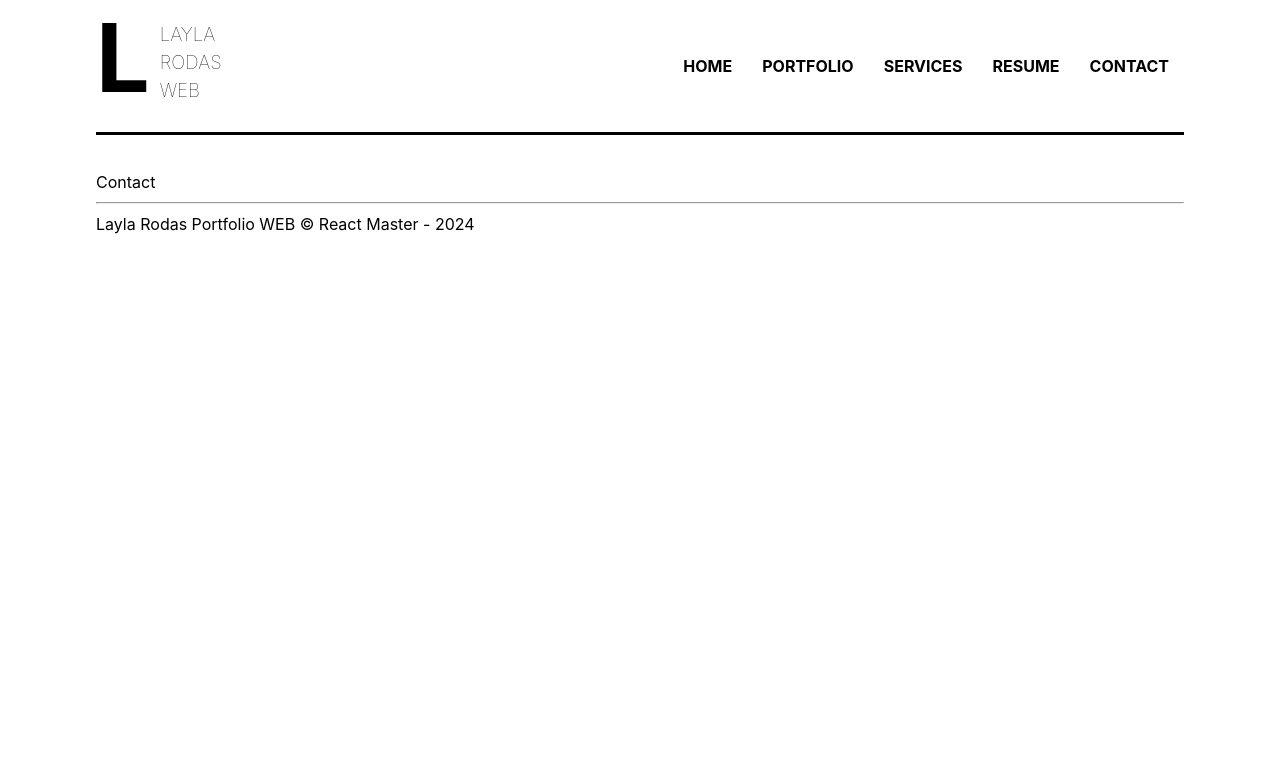
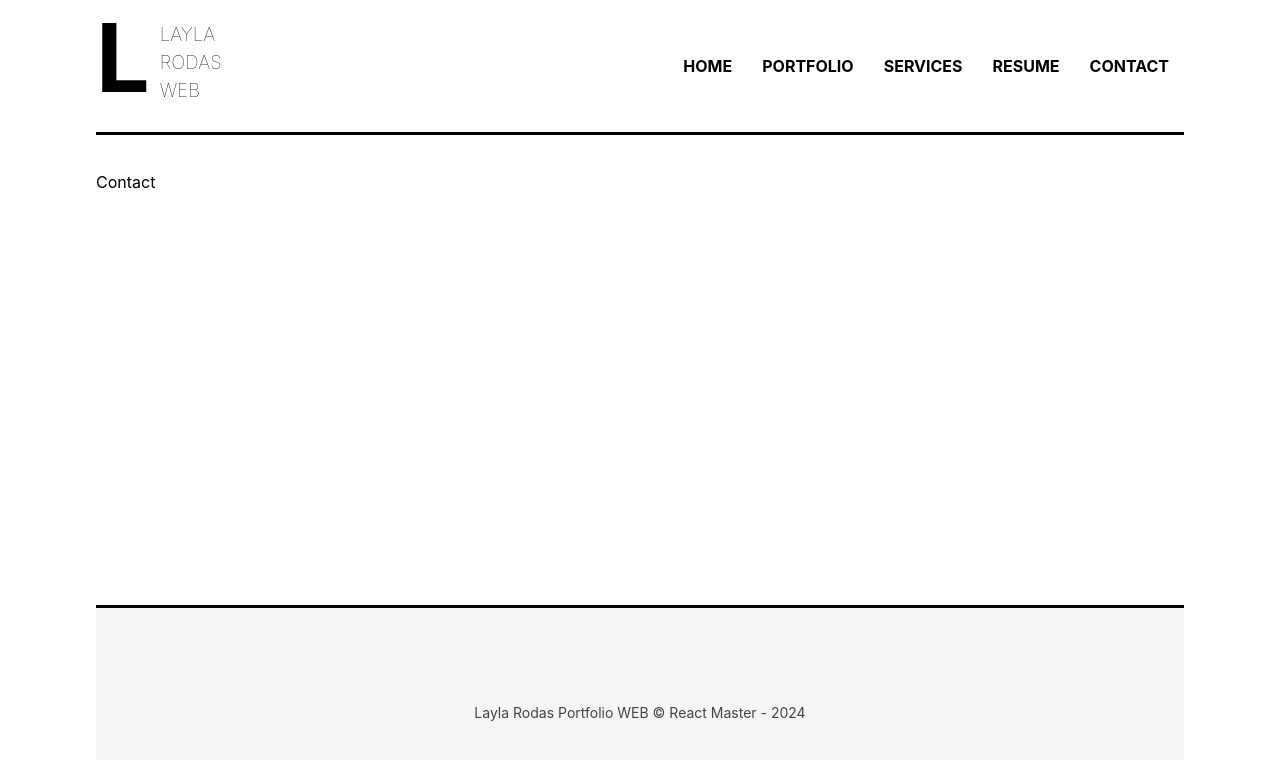
Before and after one commit to laylarodas/portfolio, a React (Vite) app: page /contact in a window 1280 px wide. Shown: the top 760 px of the page. Built offline with nearby package versions, Linux system fonts and the light colour scheme.

Commit message:
estilos del footer

```diff
--- a/src/Components/layout/Footer.jsx
+++ b/src/Components/layout/Footer.jsx
@@ -2,7 +2,7 @@
 
 export const Footer = () => {
   return (
-    <footer>
+    <footer className='footer'>
         Layla Rodas Portfolio WEB &copy; React Master - 2024
     </footer>
   )
--- a/src/index.css
+++ b/src/index.css
@@ -78,3 +78,19 @@
 .header a:hover{
   color: #fa4529;
 }
+
+.content{
+  min-height: 400px;
+}
+
+.footer{
+  text-align: center;
+  font-size: 14px;
+  margin-top: 35px;
+  border-top: 3px solid #000000;
+  padding-top: 45px;
+  background: #f5f5f5;
+  min-height: 150px;
+  line-height: 120px;
+  color: #444;
+}
--- a/src/router/Myroutes.jsx
+++ b/src/router/Myroutes.jsx
@@ -14,6 +14,7 @@
         {/* HEADER AND NAV */}
         <HeaderNav />
         {/* CENTRAL CONTENT */}
+        <section className='content'>
           <Routes>
               <Route path='/' element={<Index />}></Route>
               <Route path='/index' element={<Index />}></Route>
@@ -22,7 +23,8 @@
               <Route path='/resume' element={<Resume />}></Route>
               <Route path='/contact' element={<Contact />}></Route>
           </Routes>
-        <hr/>
+        </section>
+
         <Footer />
     </BrowserRouter>
   )
```
Lines whose indentation alone changed are shown as unchanged.
